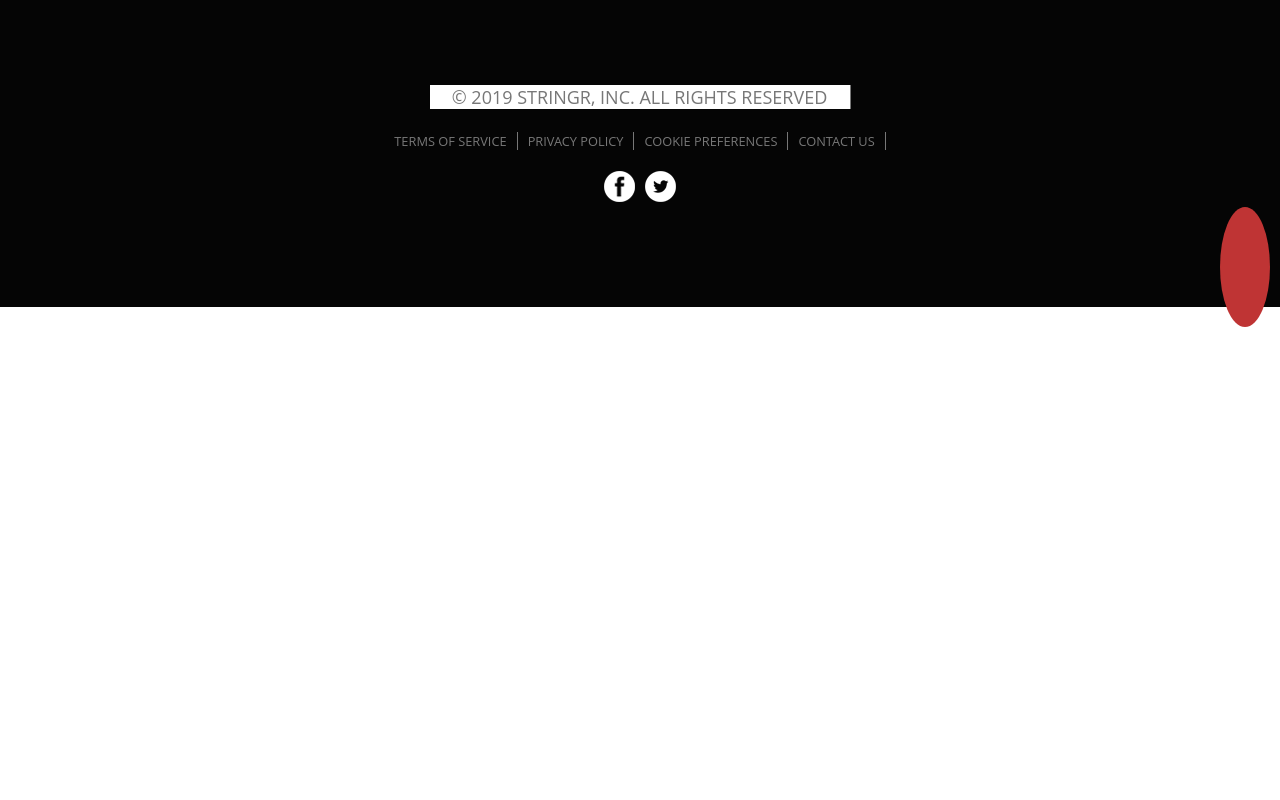
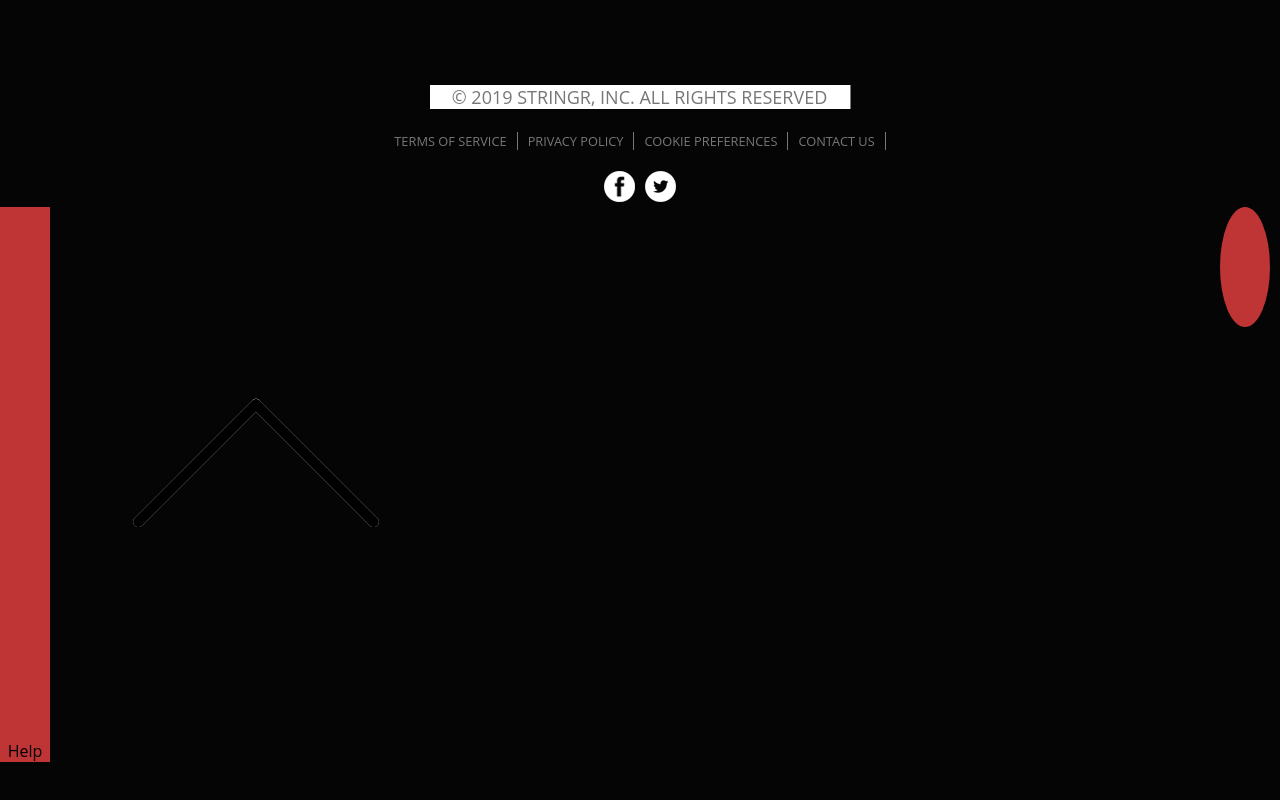
Before and after one commit to mariehposa/stringr, a React (Create React App) app: page / in a window 1280 px wide. Shown: the part 3644-4444 px from the top of the page. Before the commit the page ends 3971 px from the top, so only its background shows below. Built offline with nearby package versions, Linux system fonts and the light colour scheme.

Commit message:
import help to footer

```diff
--- a/src/components/footer/footer.js
+++ b/src/components/footer/footer.js
@@ -3,6 +3,7 @@ import { StyledAll, StyledDiv, StyledNav, StyledA, StyledDiv1 } from './styles';
 import facebook from '../img/facebook.png';
 import twitter from '../img/twitter.png';
 import TopScroll from '../top_scroll/top_scroll';
+import Help from '../help/help';
 
 export default function Footer() {
     return (
@@ -27,6 +28,7 @@ export default function Footer() {
                 </StyledA>
             </div>
             <TopScroll />
+            <Help />
         </StyledAll>
     )
 }
--- a/src/components/help/styles.js
+++ b/src/components/help/styles.js
@@ -0,0 +1,14 @@
+import styled from "styled-components";
+
+export const StyledDiv = styled.div`
+    width: 50px;
+    background-color: #bf3434;
+`;
+
+export const StyledImg = styled.img`
+
+`;
+
+export const StyledP = styled.p`
+
+`;
```
